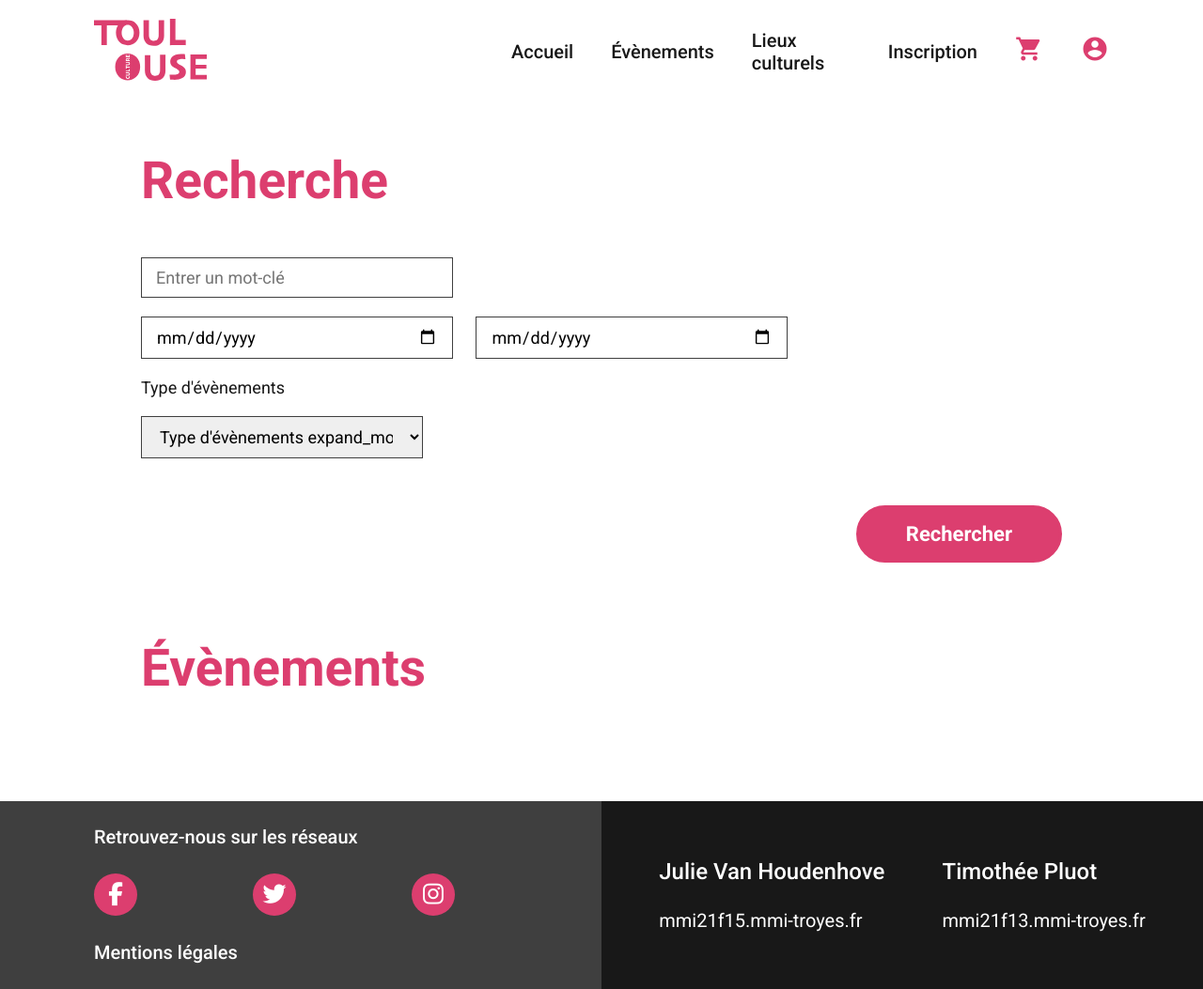
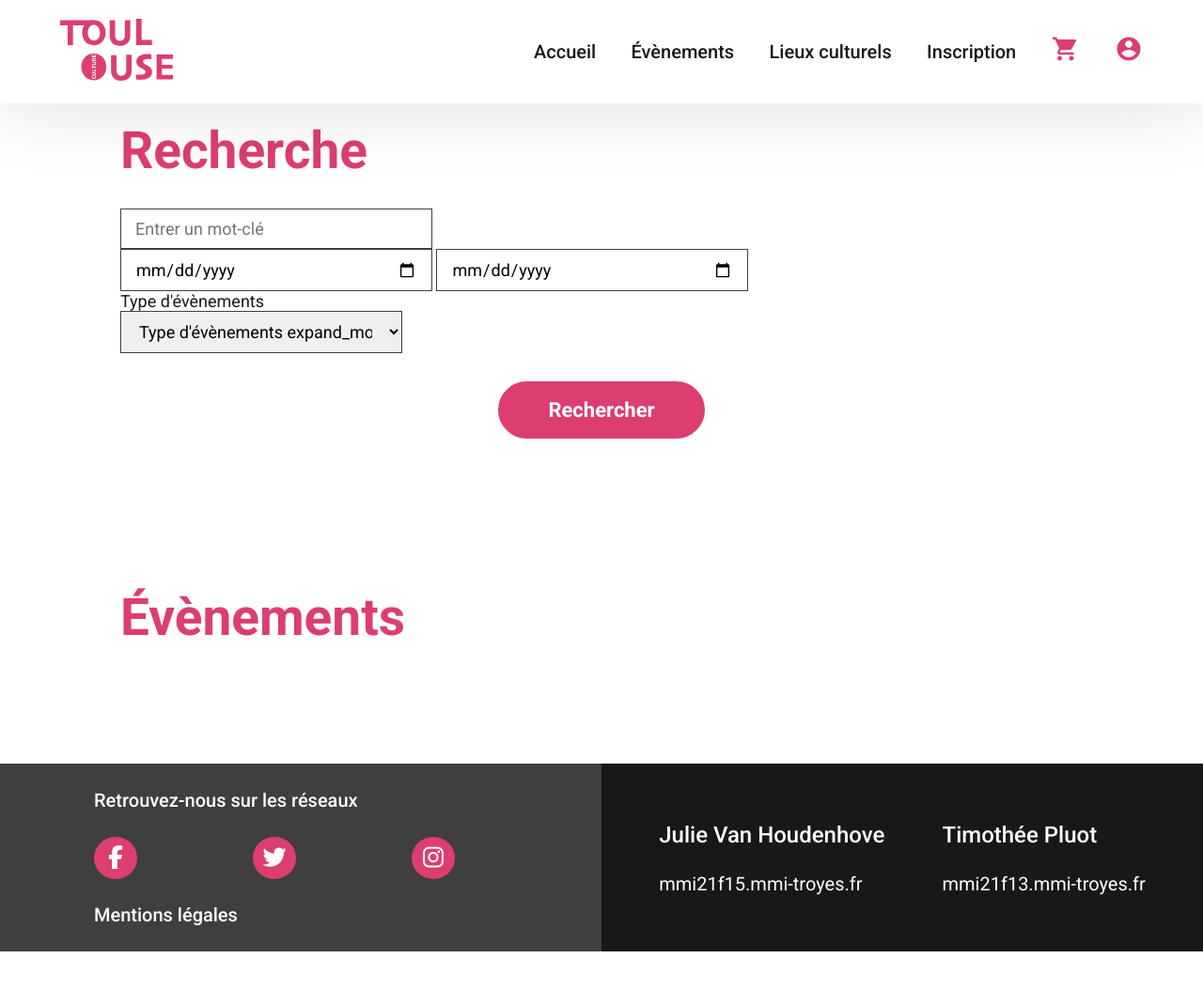
Before and after one commit to thetimverse/sae301, a Symfony app: template templates/manifestations/index.html.twig in a window 1280 px wide. Shown: the whole page at 94% size. After the commit the page ends 1013 px from the top, so only its background shows below. Run offline with Twig, Linux system fonts and the light colour scheme; the template is opened without the code that fills it, so the values that code supplies are empty; some libraries are stand-ins or nearby versions.

Commit message:
update style.css

```diff
--- a/public/css/styles.css
+++ b/public/css/styles.css
@@ -50,22 +50,35 @@ p {
     line-height: 1.5;
     margin: 10px 0 20px;
     text-align: justify;
+    color: #3F3F3F;
 }
 
 
 /* HEADER */
 
 header{
-    width: auto;
-    padding: 20px 100px;
+    width: 100%;
+    padding: 20px 0;
     background-color: #fff;
+    position: fixed;
+    top: 0;
+    left: 0;
+    z-index: 100;
+    box-shadow: rgba(17, 12, 46, 0.15) 0px 0px 80px 0px;
 }
 
 .nav {
+    width: 100%;
     display: flex;
     align-items: center;
+    flex-direction: row;
     justify-content: space-between;
-    flex-direction: row;
+    gap: 30%; /* tant que version responsive pas en route */
+    /* padding-left: 30%;  */
+}
+
+.nav__logo {
+    padding-left: 5%;
 }
 
 .nav__logo img{
@@ -85,11 +99,13 @@ header{
   'opsz' 48;
   font-size: 20px!important;
   color: #DC3E6F;
+  cursor: pointer;
 }
 
 
 .nav__menu {
-    padding-left: 30%;
+    padding-right: 5%;
+    width: 100%;
 }
 
 .nav__menu ul{
@@ -98,7 +114,6 @@ header{
     flex-direction: row;
     align-items: center;
     justify-content: space-between;
-    gap: 40px;
 }
 
 a {
@@ -113,8 +128,11 @@ a {
 }
 
 .nav__menu a:hover, .link-active{
-    color: #DC3E6F;
-    font-weight: 600;
+    color: #DC3E6F!important;
+}
+
+.nav__toggle, .nav__close {
+    display: none;
 }
 
 
@@ -130,13 +148,14 @@ section#full-image {
     background-repeat: no-repeat;
     overflow: hidden;
     position: relative;
+    margin-top: 7%;
 }
 
 
 /* LISTING EVENTS & LIEUX */
 
 #main, #search, #main-recherche {
-    margin: 50px 150px;
+    margin: 10% 10% 5%;
     display: flex;
     flex-direction: column;
     align-items: flex-start;
@@ -148,12 +167,12 @@ section#full-image {
 
 #events {
     margin: 30px 0;
-    align-self: stretch;
     display: flex;
     flex-direction: row;
     flex-wrap: wrap;
-    justify-content: space-between;
+    justify-content: center;
     row-gap: 30px;
+    column-gap: 12%;
 }
 
 .event, .lieu {
@@ -424,15 +452,55 @@ table.events-list h2{
 
 #search {
     font-size: 18px;
+}
+
+#search-title {
+    display: flex;
+    flex-direction: row;
+    width: 100%;
+    justify-content: space-between;
+    align-items: start;
+}
+
+#search-title i {
+    font-size: 40px!important;
+    padding: 10px;
+    padding-top: 15px;
+}
+
+#search-open {
+    display: flex;
+    flex-direction: column;
+    align-items: flex-start;
     gap: 20px;
     margin-bottom: 0;
+    width: 100%;
+    display: none;
+    transition: all .2s ease;
+}
+
+#search-icon {
+    cursor: pointer;
 }
 
 #search h1{
     margin-bottom: 30px;
 }
 
-#search div input {
+#div-date {
+    display: flex;
+    flex-direction: row;
+    margin-bottom: 20px;
+}
+
+#completion {
+    margin-bottom: 20px;
+}
+
+#div-date div {
+    display: flex;
+    flex-direction: column;
+    gap: 20px;
     margin-right: 20px;
 }
 
@@ -560,10 +632,6 @@ table.events-list h2{
 
 #bttn .bttn-primary{
     margin-left: 30px;
-}
-
-input#submit-recherche {
-    align-self: flex-end;
 }
 
 .bttn-primary:hover, input#submit-recherche:hover {
```
Also changed, not shown: other parts of public/css/styles.css (+30 -7 lines), public/img/fond1.jpeg (added), 2 other files.
